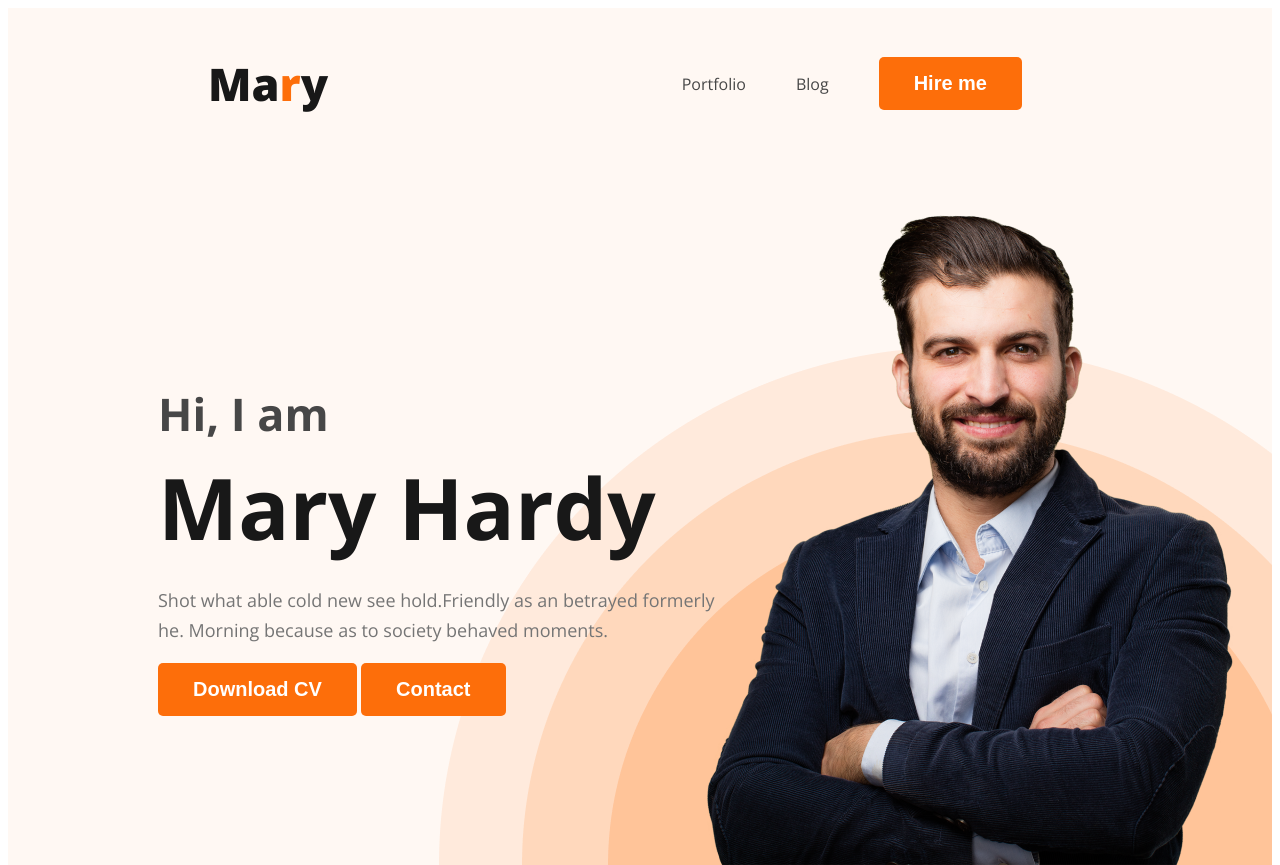
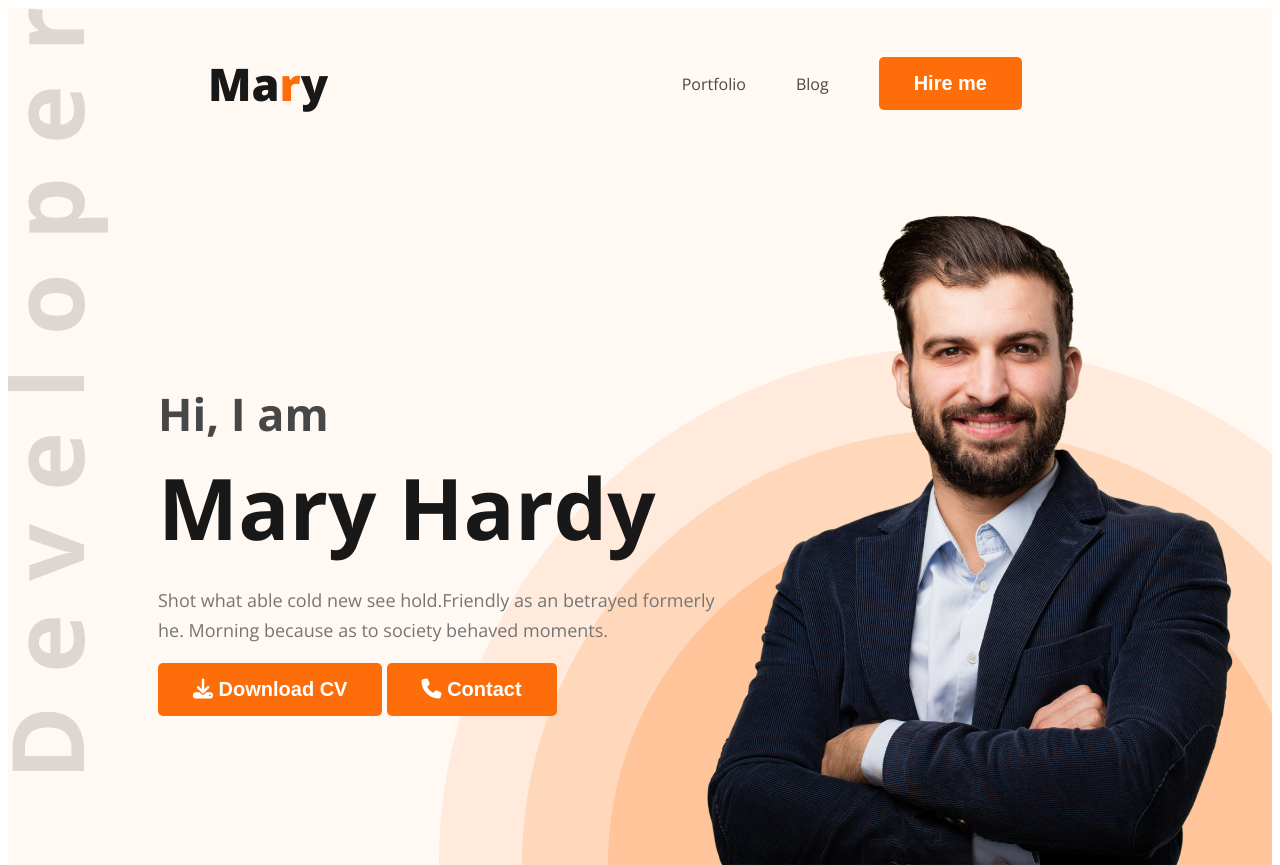
Before and after one commit to codeamin-git/developer-portfolio, a plain HTML site: page index.html in a window 1280 px wide. Shown: the top 865 px of the page. Drawn offline with nearby package versions, Linux system fonts and the light colour scheme.

Commit message:
fixed image issue and added icons

```diff
--- a/index.html
+++ b/index.html
@@ -8,6 +8,7 @@
 <link rel="preconnect" href="https://fonts.gstatic.com" crossorigin>
 <link href="https://fonts.googleapis.com/css2?family=Open+Sans:wght@400;700;800&display=swap" rel="stylesheet">
     <link rel="stylesheet" href="styles/portfolio.css">
+    <script src="https://kit.fontawesome.com/f056a62cc9.js" crossorigin="anonymous"></script>
 </head>
 <body>
     <header class="header">
@@ -24,10 +25,10 @@
                 <h3 class="banner-greeting">Hi, I  am</h3>
                 <h1 class="banner-title">Mary Hardy</h1>
                 <p class="banner-description">Shot what able cold new see hold.Friendly as an betrayed formerly he. Morning because as to society behaved moments.</p>
-                <button class="btn-primary">Download CV</button>
-                <button class="btn-primary">Contact</button>
+                <button class="btn-primary"><i class="fa-solid fa-download"></i> Download CV</button>
+                <button class="btn-primary"><i class="fa-solid fa-phone"></i> Contact</button>
             </div>
-            <img class="profile-picture" src="/images/hardy.png" alt="">
+            <img class="profile-picture" src="images/hardy.png" alt="">
         </div>
     </header>
     <main>
--- a/styles/portfolio.css
+++ b/styles/portfolio.css
@@ -62,9 +62,9 @@ nav a {
 /* header styles */
 .header {
   background: #fff8f3;
-  background-image: url("../images/header_bg.png");
+  background-image: url("../images/header_bg.png"), url('../images/developer.png');
   background-repeat: no-repeat;
-  background-position: bottom right;
+  background-position: bottom right, top left;
 }
 .banner {
   padding: 30px 30px 0px 150px;
```
